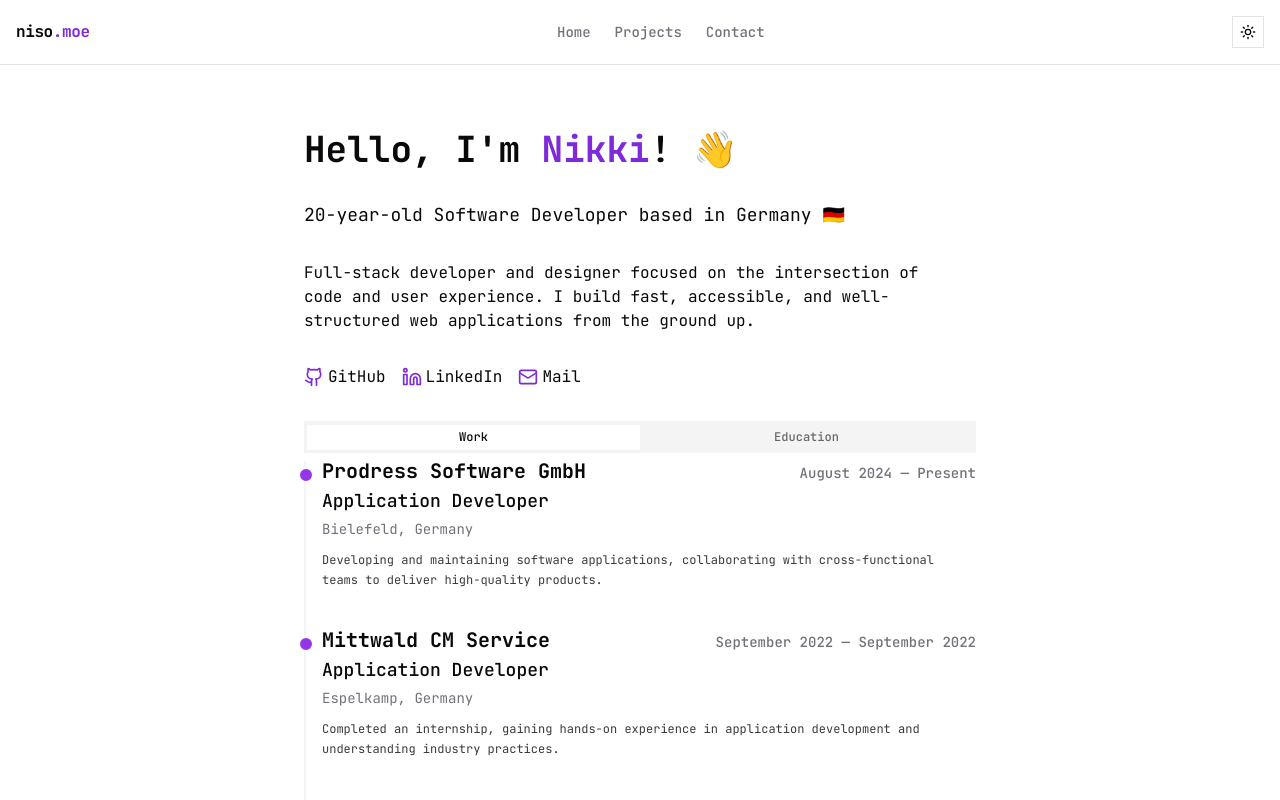
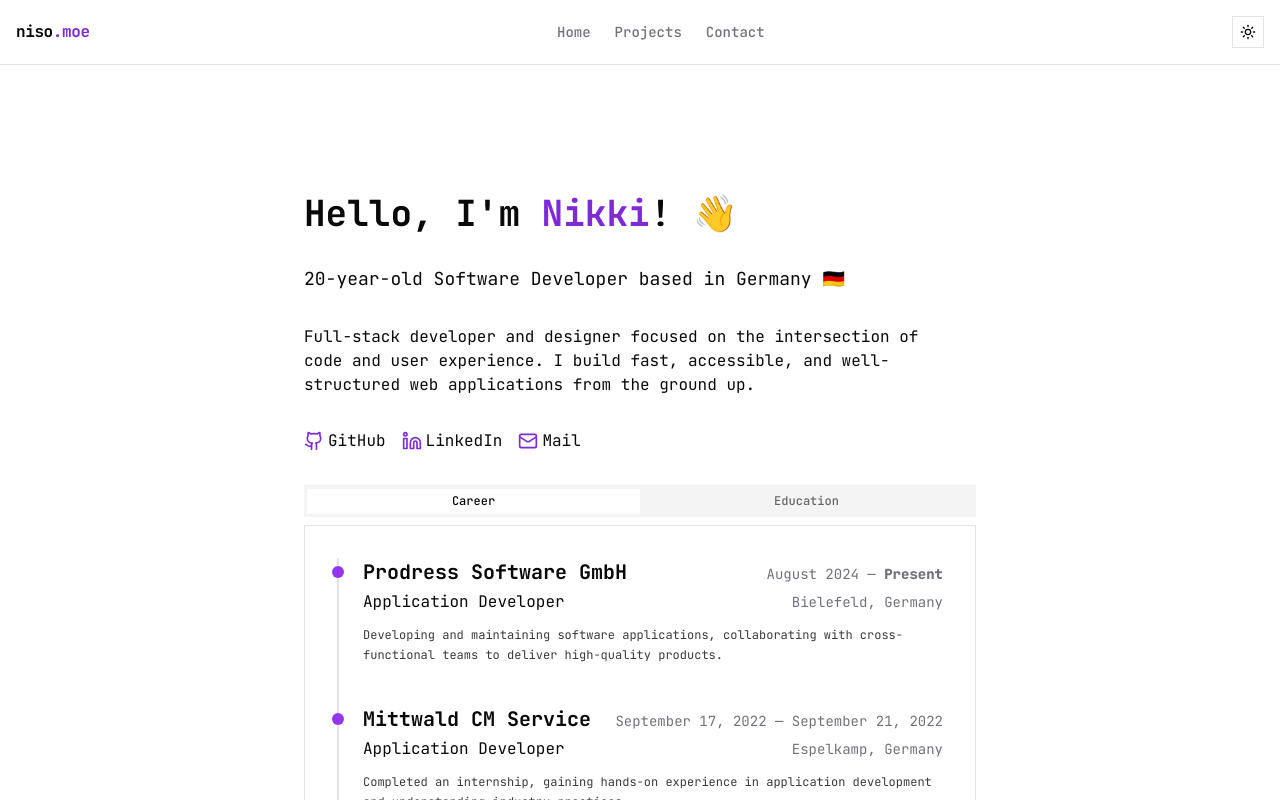
Before and after one commit to CuteNikki/Portfolio, a Next.js app: page / in a window 1280 px wide. Shown: the top 800 px of the page. Built offline with nearby package versions, Linux system fonts and the light colour scheme.

Commit message:
Enhance formatDate function to optionally display days; update Home component for improved layout and tab functionality

```diff
--- a/src/app/page.tsx
+++ b/src/app/page.tsx
@@ -82,6 +82,7 @@ export default function Home() {
       {
         from: new Date('2022-09-17'),
         to: new Date('2022-09-21'),
+        showDays: true,
         title: 'Application Developer',
         company: 'Mittwald CM Service',
         location: 'Espelkamp, Germany',
@@ -101,8 +102,8 @@ export default function Home() {
   };
 
   return (
-    <div className='flex flex-1 items-center justify-center'>
-      <main className='container mx-auto flex flex-col items-start gap-8 p-4 py-16'>
+    <div className='flex flex-1 items-start justify-center'>
+      <main className='container mx-auto flex flex-col items-start gap-8 p-4 py-16 md:py-32'>
         <h1 className='text-4xl font-bold'>
           Hello, I&apos;m <span className='text-primary-text'>Nikki</span>! 👋
         </h1>
@@ -126,39 +127,55 @@ export default function Home() {
             </li>
           ))}
         </ul>
-        <Tabs defaultValue='work' className='w-full max-w-2xl'>
+        <Tabs defaultValue='career' className='w-full max-w-2xl'>
           <TabsList className='w-full'>
-            <TabsTrigger value='work'>Work</TabsTrigger>
+            <TabsTrigger value='career'>Career</TabsTrigger>
             <TabsTrigger value='education'>Education</TabsTrigger>
           </TabsList>
-          <TabsContent value='work'>
-            <div className='border-muted relative flex flex-col border-l-2 pl-4'>
+          <TabsContent value='career' className='border'>
+            <div className='relative m-8 flex flex-col border-l-2 pl-6'>
               {ABOUT.career.map(
-                ({ from, to, title, company, location, description }) => (
+                ({
+                  from,
+                  to,
+                  title,
+                  company,
+                  location,
+                  description,
+                  showDays,
+                }) => (
                   <div
                     key={`${title}-${company}`}
                     className='relative mb-10 last:mb-0'
                   >
                     {/* The Dot */}
                     <span
-                      className='bg-primary border-background absolute top-1.5 -left-4 size-4 -translate-x-1/2 rounded-full border-2'
+                      className='bg-primary absolute top-2 -left-6.25 size-3 -translate-x-1/2 rounded-full'
                       aria-hidden='true'
                     />
 
                     {/* Content */}
                     <div className='flex flex-col gap-1'>
-                      <div className='flex flex-col sm:flex-row sm:items-baseline sm:justify-between'>
-                        <h3 className='text-xl leading-none font-bold'>
-                          {company}
-                        </h3>
-                        <time className='text-muted-foreground text-sm font-medium'>
-                          {formatDate(from)} — {formatDate(to)}
+                      <div className='flex flex-col md:flex-row md:items-baseline md:justify-between'>
+                        <h3 className='text-xl font-bold'>{company}</h3>
+                        <time className='text-muted-foreground text-sm'>
+                          {formatDate(from, showDays)} —{' '}
+                          {typeof to === 'string' &&
+                          to.toLowerCase() === 'present' ? (
+                            <span className='font-extrabold'>
+                              {formatDate(to)}
+                            </span>
+                          ) : (
+                            formatDate(to, showDays)
+                          )}
                         </time>
                       </div>
-                      <h4 className='text-lg font-medium'>{title}</h4>
+                      <div className='flex flex-col md:flex-row md:items-baseline md:justify-between'>
+                        <h4 className='text-base'>{title}</h4>
                         <p className='text-muted-foreground text-sm'>
                           {location}
                         </p>
+                      </div>
                       <p className='text-foreground/80 mt-2 leading-relaxed'>
                         {description}
                       </p>
@@ -168,8 +185,8 @@ export default function Home() {
               )}
             </div>
           </TabsContent>
-          <TabsContent value='education'>
-            <div className='border-muted relative flex flex-col border-l-2 pl-4'>
+          <TabsContent value='education' className='border'>
+            <div className='relative m-8 flex flex-col border-l-2 pl-6'>
               {ABOUT.education.map(
                 ({ from, to, title, school, location, description }) => (
                   <div
@@ -178,24 +195,24 @@ export default function Home() {
                   >
                     {/* The Dot */}
                     <span
-                      className='bg-primary border-background absolute top-1.5 -left-4 size-4 -translate-x-1/2 rounded-full border-2'
+                      className='bg-primary absolute top-2 -left-6.25 size-3 -translate-x-1/2 rounded-full'
                       aria-hidden='true'
                     />
 
                     {/* Content */}
                     <div className='flex flex-col gap-1'>
-                      <div className='flex flex-col sm:flex-row sm:items-baseline sm:justify-between'>
-                        <h3 className='text-xl leading-none font-bold'>
-                          {school}
-                        </h3>
-                        <time className='text-muted-foreground text-sm font-medium'>
+                      <div className='flex flex-col md:flex-row md:items-baseline md:justify-between'>
+                        <h3 className='text-xl font-bold'>{school}</h3>
+                        <time className='text-muted-foreground text-sm'>
                           {formatDate(from)} — {formatDate(to)}
                         </time>
                       </div>
-                      <h4 className='text-lg font-medium'>{title}</h4>
+                      <div className='flex flex-col md:flex-row md:items-baseline md:justify-between'>
+                        <h4 className='text-base'>{title}</h4>
                         <p className='text-muted-foreground text-sm'>
                           {location}
                         </p>
+                      </div>
                       <p className='text-foreground/80 mt-2 leading-relaxed'>
                         {description}
                       </p>
--- a/src/lib/utils.ts
+++ b/src/lib/utils.ts
@@ -30,7 +30,7 @@ export function getAge(birthdate: Date, reference = new Date()): number {
   return age;
 }
 
-export function formatDate(date: Date | string): string {
+export function formatDate(date: Date | string, showDays = false): string {
   if (typeof date === 'string') {
     return date;
   }
@@ -38,5 +38,6 @@ export function formatDate(date: Date | string): string {
   return new Intl.DateTimeFormat('en-US', {
     year: 'numeric',
     month: 'long',
+    day: showDays ? '2-digit' : undefined,
   }).format(date);
 }
```
Lines whose indentation alone changed are shown as unchanged.
